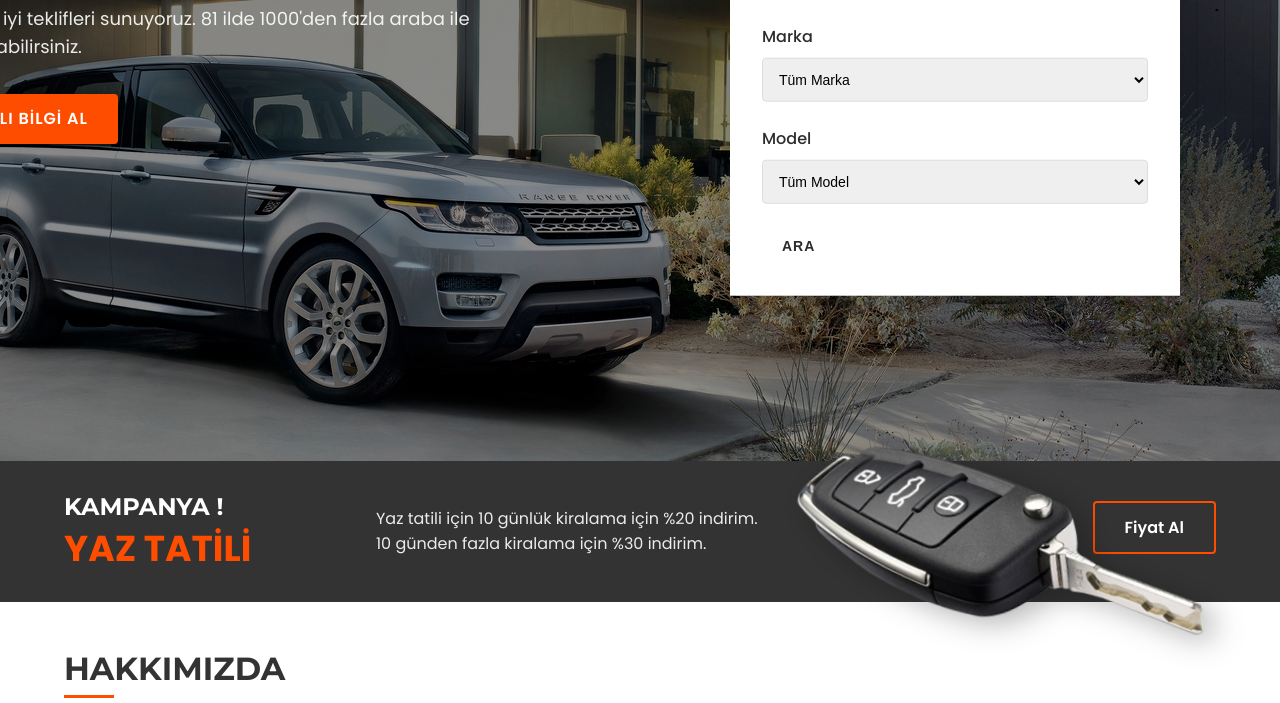
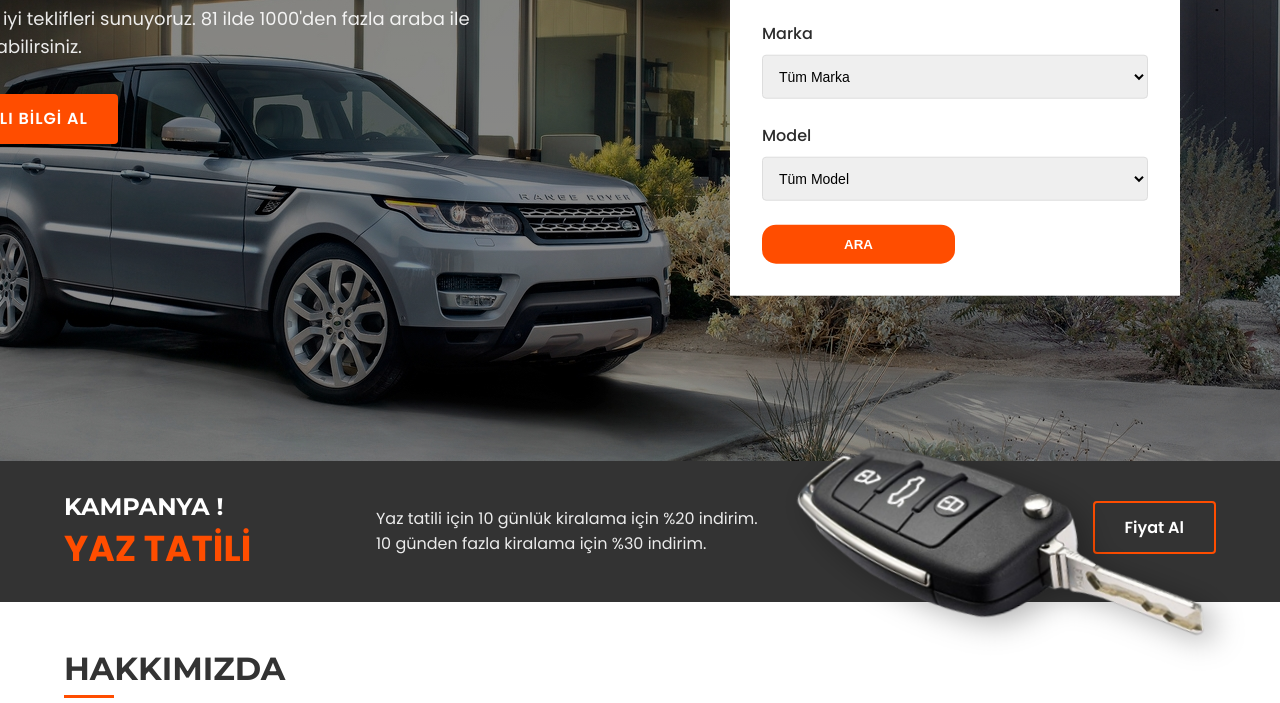
Before and after one commit to gorkemoa/venga-rent-a-car, a website: page index.html in a window 1280 px wide. Shown: the part 419-1122 px from the top of the page. Drawn offline with Linux system fonts and the light colour scheme.

Commit message:
ufak güncellemeler yapıldı.

```diff
--- a/assets/css/style.css
+++ b/assets/css/style.css
@@ -156,13 +156,12 @@ h3 { font-size: var(--h3-size); }
 .search-form {
   background-color: var(--white);
   padding: var(--spacing-lg);
-  box-shadow: 0 4px 20px rgba(0, 0, 0, 0.1);
+  box-shadow: 0 4px 20px rgba(254, 254, 254, 0.1);
   width: 450px;
   position: absolute;
   right: 100px;
   top: 50%;
   transform: translateY(-50%);
-  border-top: 3px solid var(--primary-color);
 }
 
 .search-form h2 {
@@ -191,16 +190,14 @@ h3 { font-size: var(--h3-size); }
 }
 
 .search-button {
-  width: 100%;
+  width: 50%;
   padding: 12px;
   background-color: var(--primary-color);
-  color: var(--white);
+  border-radius: 14px;
+  font-weight: 600;
+  cursor: pointer;
   border: none;
-  border-radius: 4px;
-  font-weight: 600;
-  text-transform: uppercase;
-  letter-spacing: 1px;
-  cursor: pointer;
+  color: white;
 }
 
 
@@ -860,19 +857,7 @@ h3 { font-size: var(--h3-size); }
   line-height: 1.4;
 }
 
-.search-button {
-  display: inline-flex;
-  align-items: center;
-  gap: 8px;
-  background-color: var(--white);
-  color: var(--text-color);
-  padding: 10px 20px;
-  border-radius: var(--border-radius-sm);
-  text-decoration: none;
-  font-weight: 600;
-  transition: var(--transition-normal);
-  font-size: 14px;
-}
+
 
 .search-button:hover {
   transform: translateY(-2px);
```
